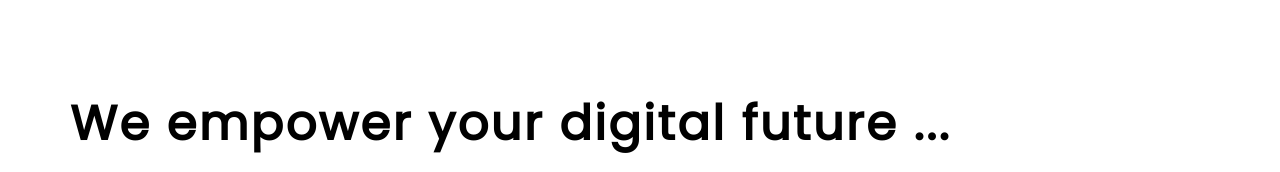
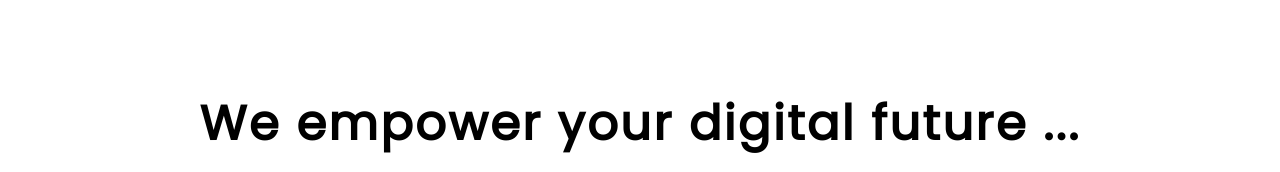
Before and after one commit to ommgh/synapse, a Next.js app: page / in a window 1280 px wide. Shown: the part 780-952 px from the top of the page. Built offline with nearby package versions, Linux system fonts and the light colour scheme.

Commit message:
updated component

```diff
--- a/components/About.tsx
+++ b/components/About.tsx
@@ -11,9 +11,9 @@ const About = () => {
             <Slide
                 direction="left"
                 triggerOnce
-                className="w-full text-5xl my-[30px] font-bold tracking-wider"
             >
-                We empower your digital future 	&#46;&#46;&#46;
+                <p className="w-full text-5xl my-[30px] font-bold tracking-wider">
+                We empower your digital future 	&#46;&#46;&#46;</p>
             </Slide>
 
             <Fade direction="left" triggerOnce delay={1000}>
```
